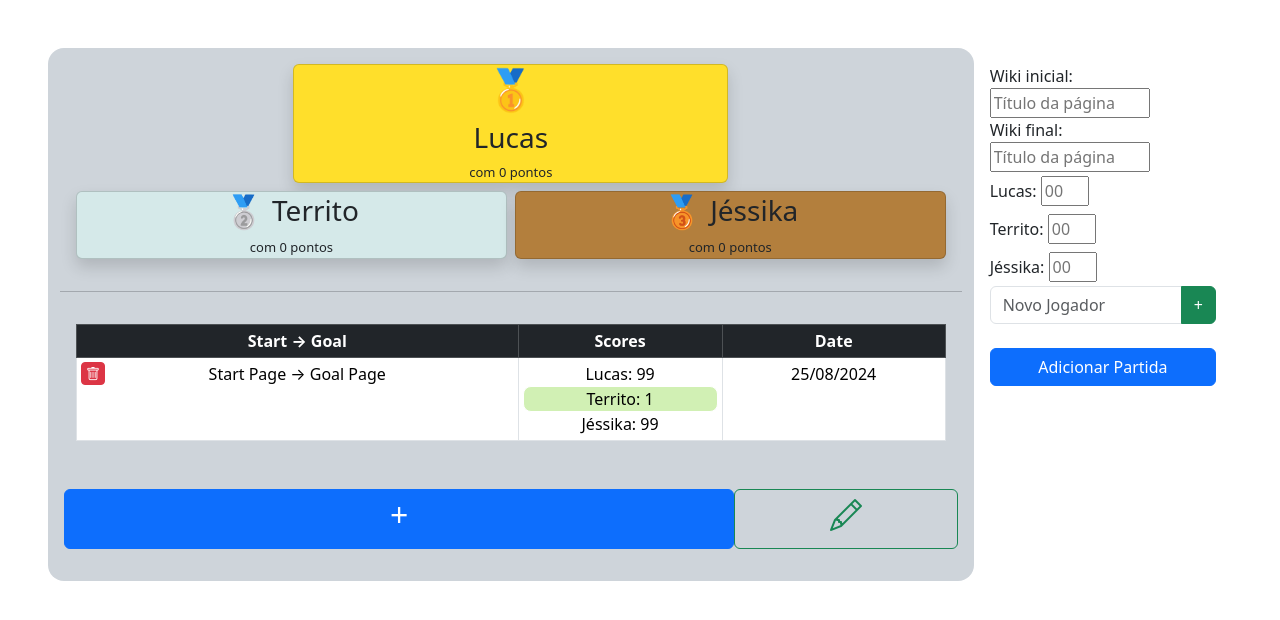
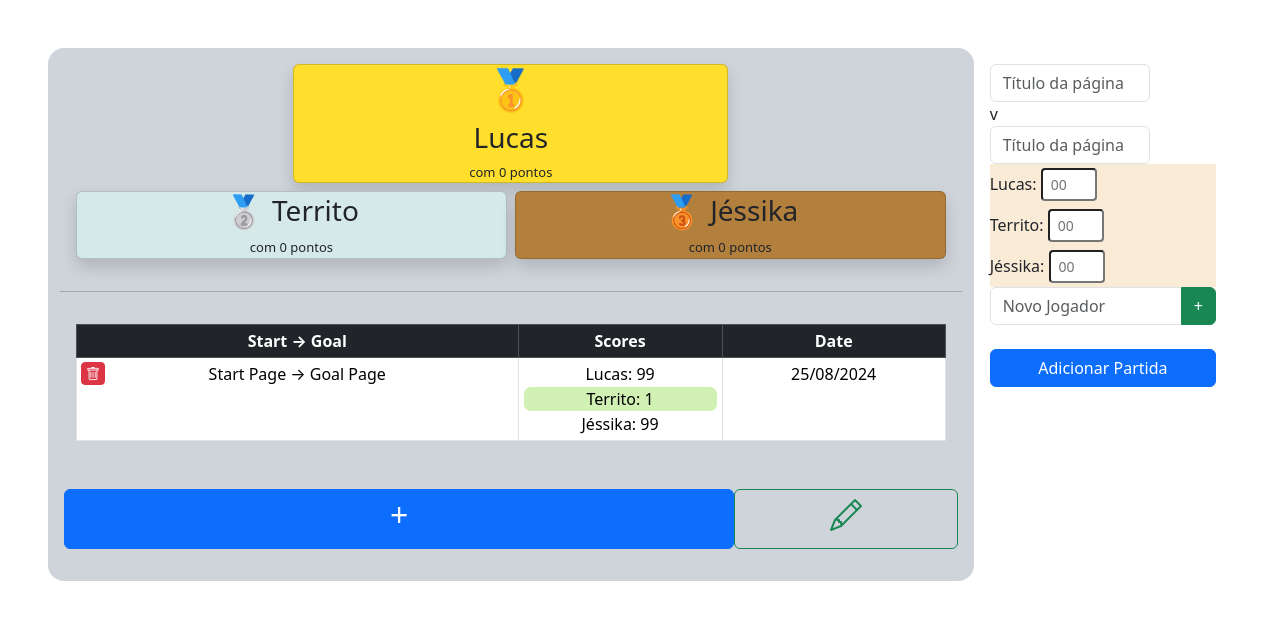
Before and after one commit to Lotaplota/wiki-game, a website with bundled scripts: page index.html in a window 1280 px wide. Built offline with nearby package versions, Linux system fonts and the light colour scheme; files whose address does not match are found by name.

Commit message:
implemented a little bit of bootstrap to the form

```diff
--- a/css/style.css
+++ b/css/style.css
@@ -1,3 +1,7 @@
+.player-clicks-box {
+  background-color: antiquewhite;
+}
+
 .podium-points-text {
   margin-top: 0px;
   font-size: small;
@@ -61,5 +65,5 @@
 }
 
 .player-clicks-field {
-  width: 3rem;
+  width: 3.5rem;
 }
--- a/scripts/general.js
+++ b/scripts/general.js
@@ -14,15 +14,16 @@ function renderAddMatchForm() {
   let html = '';
 
   html += `
-    <label>Wiki inicial: <input type="text" required name="start-wiki" placeholder="Título da página" class="start-wiki-field"></label><br>
-      <label>Wiki final: <input type="text" required name="goal-wiki" placeholder="Título da página" class="goal-wiki-field"></label>
+    <input type="text" required name="start-wiki" placeholder="Título da página" class="form-control start-wiki-field">
+    <div>v</div>
+    <input type="text" required name="goal-wiki" placeholder="Título da página" class="form-control goal-wiki-field">
   `
 
   // This bit generates a number field for each player registered in 'players'
   players.forEach(player => {
     html += `
-      <div class="py-1">
-        <label>${player.name}: <input type="number" name="${player.id}-clicks" placeholder="00" class="player-clicks-field"></label>
+      <div class="player-clicks-box py-1">
+        <label>${player.name}: <input type="number" name="${player.id}-clicks" placeholder="00" class="form-control-sm player-clicks-field"></label>
       </div>
     `;
   });
```
Also changed, not shown: todos.md (+1 -0 lines).
